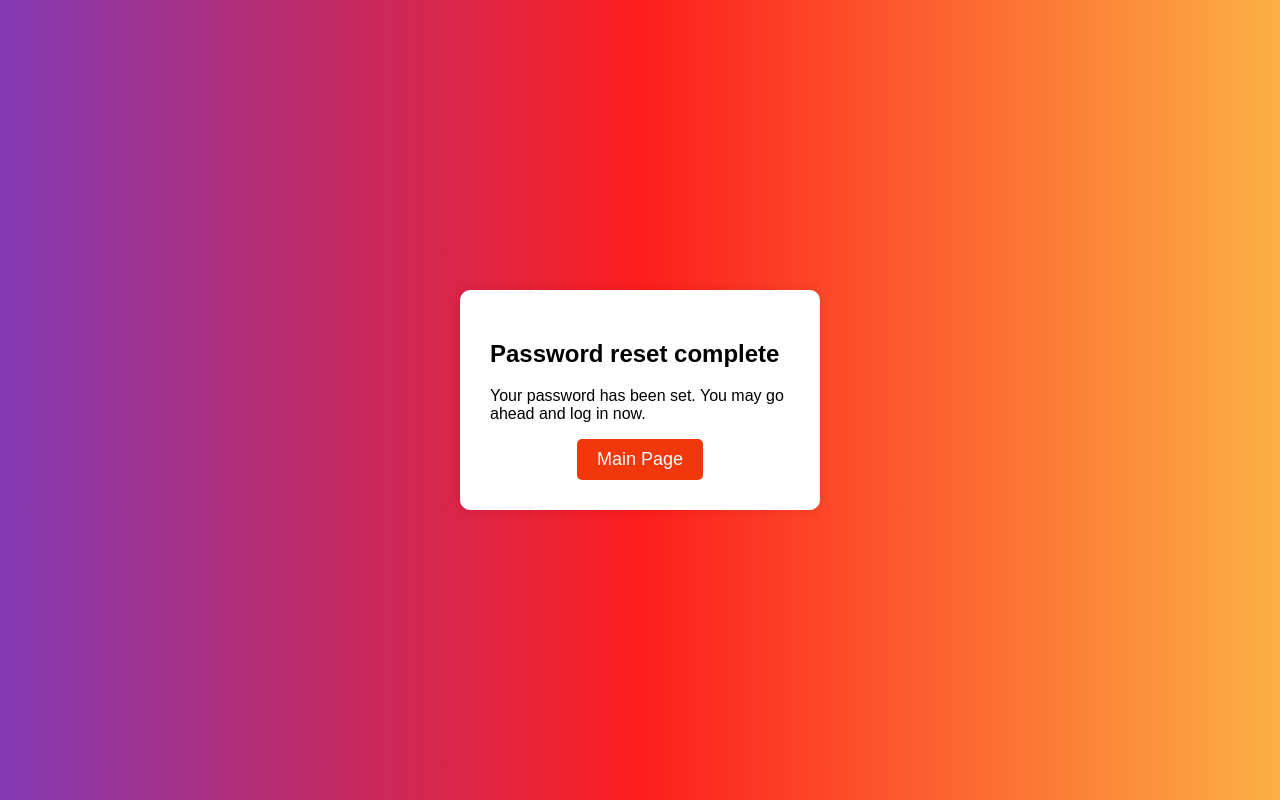
After one commit to drakoRRR/Blog_Website, a Django app: page /reset/done/ in a window 1280 px wide. The commit adds this page. Run offline with Django 4.2, Linux system fonts and the light colour scheme; parts of the project's set-up code (start-up, migrations or seed data) failed here and were passed over.

Commit message:
added reset password logic

```diff
--- a/blog_app/urls.py
+++ b/blog_app/urls.py
@@ -18,11 +18,28 @@ from django.conf import settings
 from django.conf.urls.static import static
 from django.contrib import admin
 from django.urls import path, include
+from django.contrib.auth import views as auth_views
 
 urlpatterns = [
     path('admin/', admin.site.urls),
     path('', include('blog.urls', namespace='blog')),
     path('users/', include('users.urls', namespace='users')),
+
+    path('password_reset/',
+         auth_views.PasswordResetView.as_view(template_name='users/password_reset_form.html'),
+         name='reset_password'),
+
+    path('password_reset/sent/',
+         auth_views.PasswordResetDoneView.as_view(template_name='users/reset_password_sent_page.html'),
+         name='password_reset_done'),
+
+    path('reset/<uidb64>/<token>/',
+         auth_views.PasswordResetConfirmView.as_view(template_name='users/password_reset_form.html'),
+         name='password_reset_confirm'),
+
+    path('reset/done/',
+         auth_views.PasswordResetCompleteView.as_view(template_name='users/password_reset_done.html'),
+         name='password_reset_complete'),
 ]
 
 if settings.DEBUG:
--- /dev/null
+++ b/static/users/css/styles_for_reset_password.css
@@ -0,0 +1,65 @@
+body {
+    font-family: Arial, sans-serif;
+    background: rgb(131,58,180);
+    background: linear-gradient(90deg, rgba(131,58,180,1) 0%, rgba(253,29,29,1) 50%, rgba(252,176,69,1) 100%);
+    justify-content: center;
+    align-items: center;
+    display: flex;
+    min-height: 100vh;
+    margin: 0;
+    padding: 0;
+}
+
+.login-container {
+    width: 300px;
+    padding: 30px;
+    background-color: white;
+    box-shadow: 0px 0px 10px 0px rgba(0,0,0,0.1);
+    border-radius: 10px;
+}
+
+.input-group {
+    margin-bottom: 20px;
+}
+
+.input-group label {
+    display: block;
+    margin-bottom: 5px;
+    font-weight: bold;
+}
+
+.input-group input {
+    width: 93%;
+    padding: 10px;
+    border-radius: 5px;
+    border: 1px solid #ccc;
+}
+
+button {
+    background-color: #f1380d;
+    color: white;
+    border: none;
+    border-radius: 5px;
+    padding: 10px 20px;
+    font-size: 18px;
+    cursor: pointer;
+    transition: background-color 0.3s ease;
+    display: block;
+    margin: 0 auto;
+}
+
+button:hover {
+    background-color: #d12f0c;
+}
+
+.centered-text {
+    text-align: center;
+}
+
+.no-underline {
+  text-decoration: none;
+}
+
+.profile-button a {
+    color: inherit
+}
--- a/users/templates/users/login_page.html
+++ b/users/templates/users/login_page.html
@@ -22,7 +22,7 @@
                 {{ form.password }}
             </div>
             <div class="forgot-password">
-                <a href="">Forgot your password?</a>
+                <a href="{% url 'reset_password' %}">Forgot your password?</a>
             </div>
             <button type="submit">Sign In</button>
             <div class="signup-text">
--- /dev/null
+++ b/users/templates/users/password_reset_done.html
@@ -0,0 +1,17 @@
+{% load static %}
+
+{% block title %}
+    <title>Password reset</title>
+{% endblock %}
+
+{% block css %}
+    <link rel="stylesheet" href="{% static 'users/css/styles_for_reset_password.css' %}">
+{% endblock %}
+
+{% block content %}
+    <div class="login-container">
+        <h2>Password reset complete</h2>
+        <p>Your password has been set. You may go ahead and log in now.</p>
+        <button class="profile-button" type="submit"><a href="{% url 'blog:feed' %}" class="no-underline">Main Page</a></button>
+    </div>
+{% endblock %}
```
Also changed, not shown: users/templates/users/password_reset_form.html (added, +23 -0 lines), users/templates/users/password_reset_page.html (added, +23 -0 lines), users/templates/users/reset_password_sent_page.html (added, +19 -0 lines).
